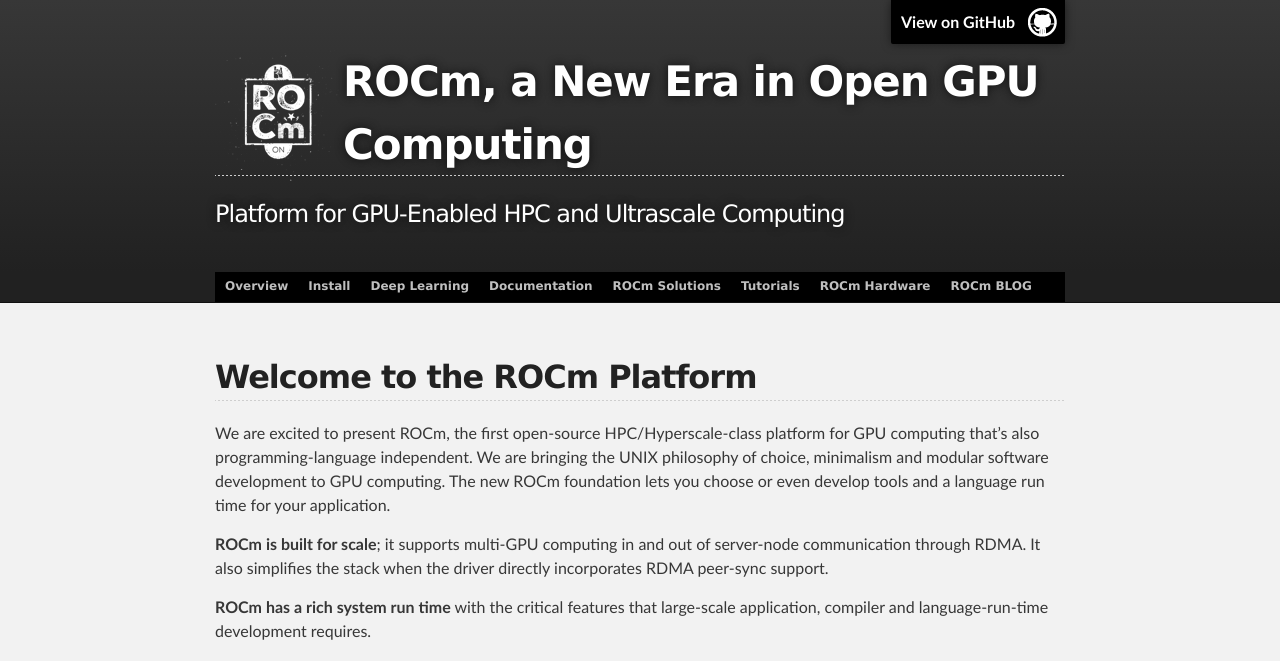
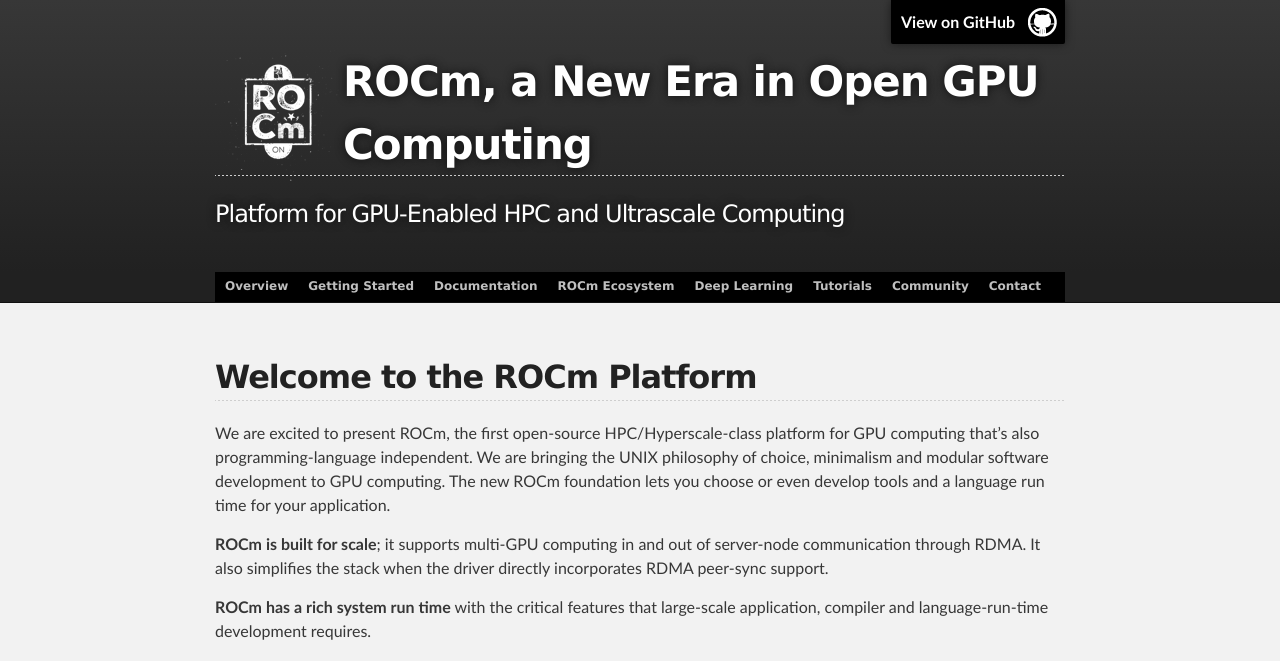
Before and after one commit to ROCm/ROCm.github.io, a Jekyll site: the page built from index.md, in a window 1280 px wide. Shown: the top 661 px of the page. Built offline with Jekyll 4.4.1, drawn with Linux system fonts in a browser that asks for light colours.

Commit message:
Update default.html

```diff
--- a/_layouts/default.html
+++ b/_layouts/default.html
@@ -37,13 +37,13 @@
       <div id="nbar">
         <ul>
           <li><a href="index.html">Overview</a></li>
-          <li><a href="install.html">Install</a></li>
-          <li><a href="dl.html">Deep Learning</a></li>
+          <li><a href="install.html">Getting Started</a></li>
           <li><a href="documentation.html">Documentation</a></li>
-          <li><a href="packages.html">ROCm Solutions </a></li>
+          <li><a href="packages.html">ROCm Ecosystem</a></li>
+	  <li><a href="dl.html">Deep Learning</a></li>
           <li><a href="tutorials.html">Tutorials</a></li>
-          <li><a href="hardware.html">ROCm Hardware</a></li>
-          <li><a href="blog.html">ROCm BLOG</a></li>
+          <li><a href="blog.html">Community</a></li>
+	  <li><a href="contact.html">Contact</a></li>
         </ul>
       </div>
       </div>
```
